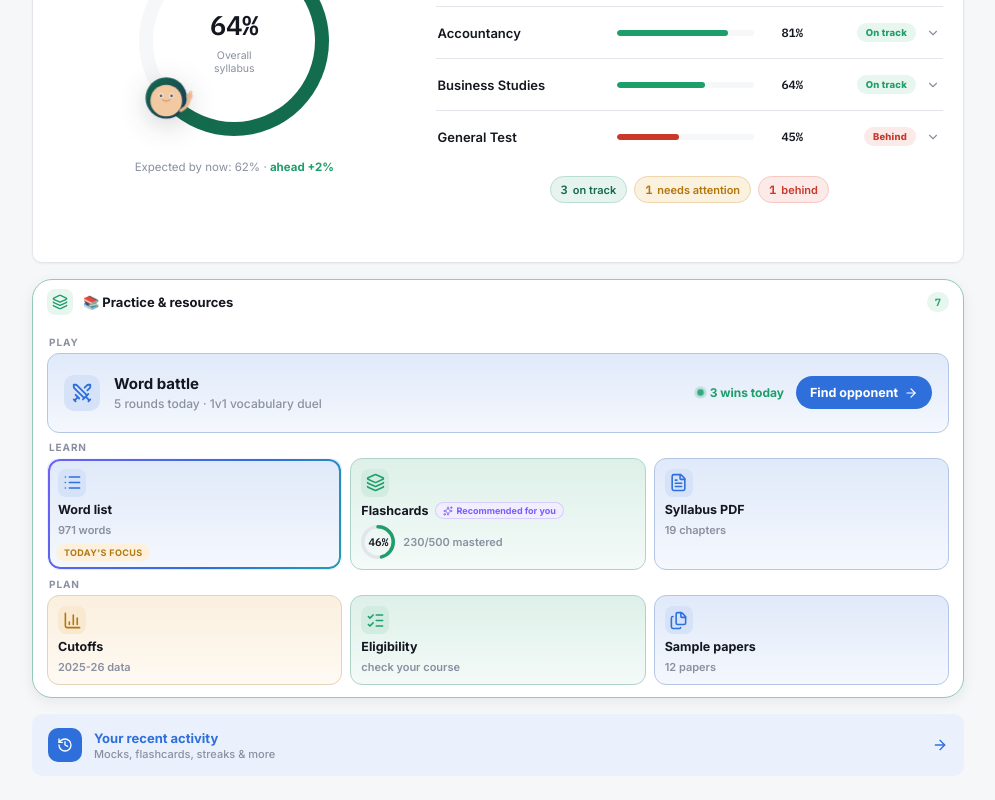
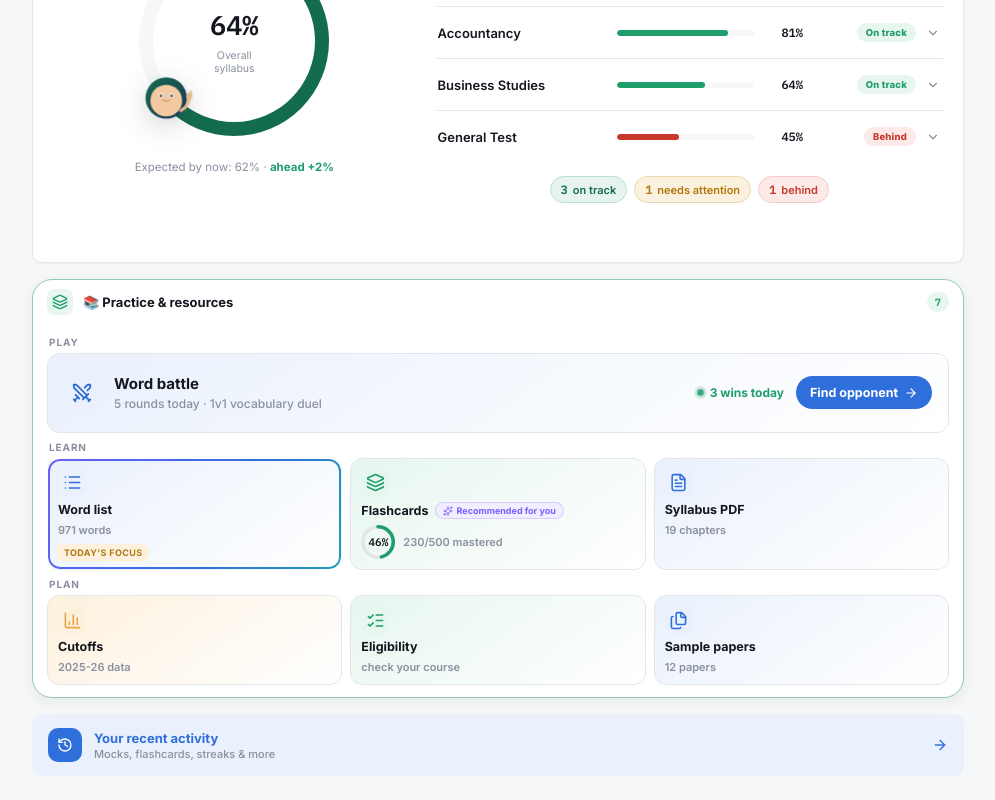
Before and after one commit to cuet-pro/cuetpro-learning-dashboard, a React (Vite) app: page / in a window 1280 px wide. Shown: the part 850-1650 px from the top of the page, without its empty margins (260-1255 px from the left). Built offline with nearby package versions, Linux system fonts and the light colour scheme.

Commit message:
Bento widgets: revert to original soft diagonal gradient palette (two-card style)

```diff
--- a/src/pages/widgets.css
+++ b/src/pages/widgets.css
@@ -236,28 +236,28 @@
   background: var(--surface); cursor: pointer; text-align: left; font-family: var(--font-body);
   transition: transform .2s ease, box-shadow .2s ease, border-color .2s ease;
 }
-/* richer saturated pastels — top→bottom wash + tinted border */
-.bento-tile.tone-green { background: linear-gradient(180deg, color-mix(in srgb, var(--success) 15%, var(--surface)), color-mix(in srgb, var(--success) 5%, var(--surface))); border-color: color-mix(in srgb, var(--success) 26%, var(--border)); }
-.bento-tile.tone-blue { background: linear-gradient(180deg, color-mix(in srgb, var(--info) 15%, var(--surface)), color-mix(in srgb, var(--info) 5%, var(--surface))); border-color: color-mix(in srgb, var(--info) 26%, var(--border)); }
-.bento-tile.tone-purple { background: linear-gradient(180deg, color-mix(in srgb, var(--violet) 15%, var(--surface)), color-mix(in srgb, var(--violet) 5%, var(--surface))); border-color: color-mix(in srgb, var(--violet) 26%, var(--border)); }
-.bento-tile.tone-amber { background: linear-gradient(180deg, color-mix(in srgb, var(--accent) 17%, var(--surface)), color-mix(in srgb, var(--accent) 6%, var(--surface))); border-color: color-mix(in srgb, var(--accent) 30%, var(--border)); }
+/* soft diagonal gradients — original two-card palette */
+.bento-tile.tone-green { background: linear-gradient(145deg, var(--success-soft), var(--surface)); }
+.bento-tile.tone-blue { background: linear-gradient(145deg, var(--info-soft), var(--surface)); }
+.bento-tile.tone-purple { background: linear-gradient(145deg, var(--violet-soft), var(--surface)); }
+.bento-tile.tone-amber { background: linear-gradient(145deg, var(--accent-soft), var(--surface)); }
 .bento-tile:hover { transform: translateY(-4px); box-shadow: var(--shadow-md); }
 .bento-tile:active { transform: scale(.97); transition: transform .12s ease; }
 .bento-tile:disabled { cursor: default; opacity: .65; }
 .bento-tile.featured { grid-column: 1 / -1; min-height: 80px; padding: 12px 16px; flex-direction: row; align-items: center; gap: 14px; overflow: hidden; }
-.bento-tile.tone-green:hover { border-color: var(--success); box-shadow: 0 8px 22px color-mix(in srgb, var(--success) 22%, transparent); }
-.bento-tile.tone-blue:hover { border-color: var(--info); box-shadow: 0 8px 22px color-mix(in srgb, var(--info) 22%, transparent); }
-.bento-tile.tone-purple:hover { border-color: var(--violet); box-shadow: 0 8px 22px color-mix(in srgb, var(--violet) 24%, transparent); }
-.bento-tile.tone-amber:hover { border-color: var(--accent); box-shadow: 0 8px 22px color-mix(in srgb, var(--accent) 24%, transparent); }
+.bento-tile.tone-blue:hover { border-color: var(--info); }
+.bento-tile.tone-green:hover { border-color: var(--success); }
+.bento-tile.tone-purple:hover { border-color: var(--violet); }
+.bento-tile.tone-amber:hover { border-color: var(--accent); }
 
 .bt-icon { width: 28px; height: 28px; border-radius: 8px; display: grid; place-items: center; flex-shrink: 0; transition: transform .2s ease; }
 .bt-icon.featured { width: 36px; height: 36px; border-radius: 10px; }
 .bento-tile:hover .bt-icon { transform: scale(1.15); }
 .bento-tile:active .bt-icon { transform: scale(.85); }
-.bt-icon.tone-green { background: color-mix(in srgb, var(--success) 20%, var(--surface)); color: var(--success); }
-.bt-icon.tone-blue { background: color-mix(in srgb, var(--info) 20%, var(--surface)); color: var(--info); }
-.bt-icon.tone-purple { background: color-mix(in srgb, var(--violet) 20%, var(--surface)); color: var(--violet); }
-.bt-icon.tone-amber { background: color-mix(in srgb, var(--accent) 24%, var(--surface)); color: var(--warning); }
+.bt-icon.tone-green { background: var(--success-soft); color: var(--success); }
+.bt-icon.tone-blue { background: var(--info-soft); color: var(--info); }
+.bt-icon.tone-purple { background: var(--violet-soft); color: var(--violet); }
+.bt-icon.tone-amber { background: var(--accent-soft); color: var(--accent); }
 
 .bt-label { font-size: 12.5px; font-weight: 700; color: var(--text); line-height: 1.25; display: flex; align-items: center; gap: 6px; flex-wrap: wrap; }
 .bento-tile.featured .bt-label { font-size: 15px; }
```
